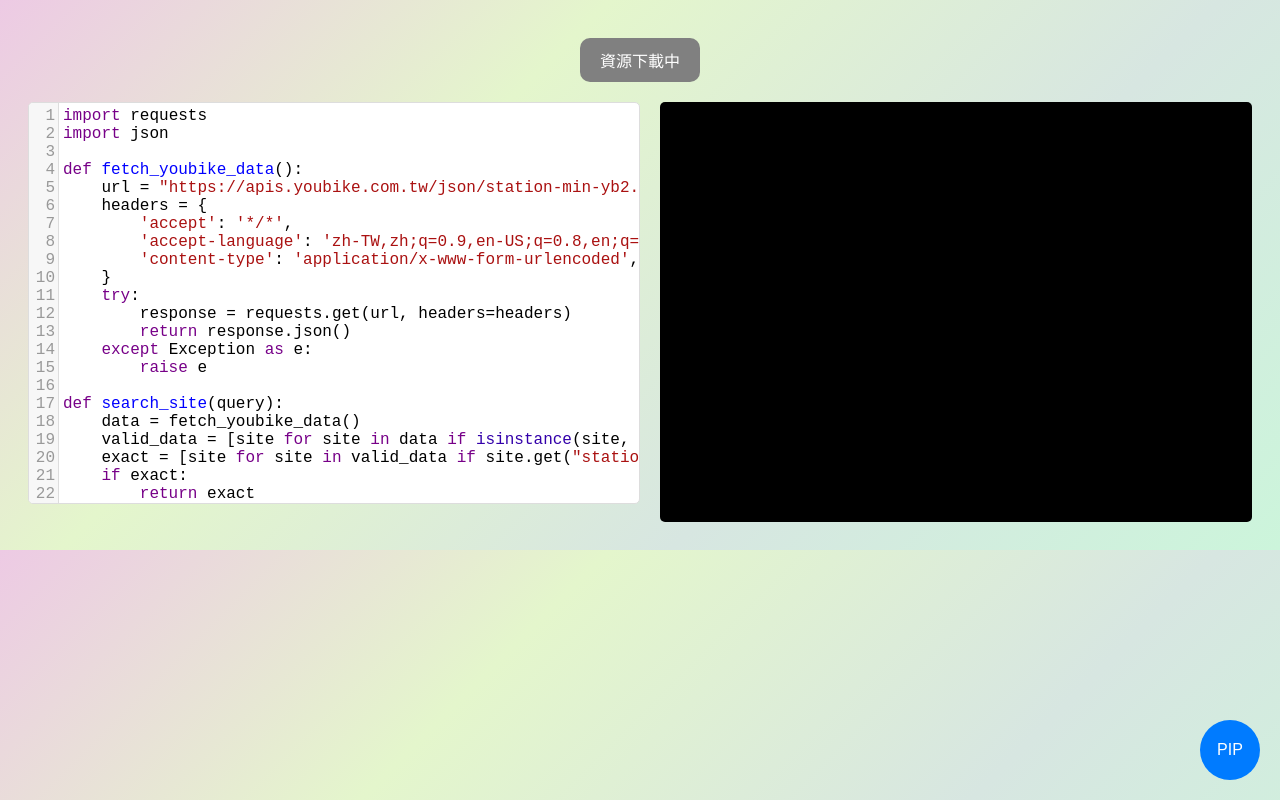
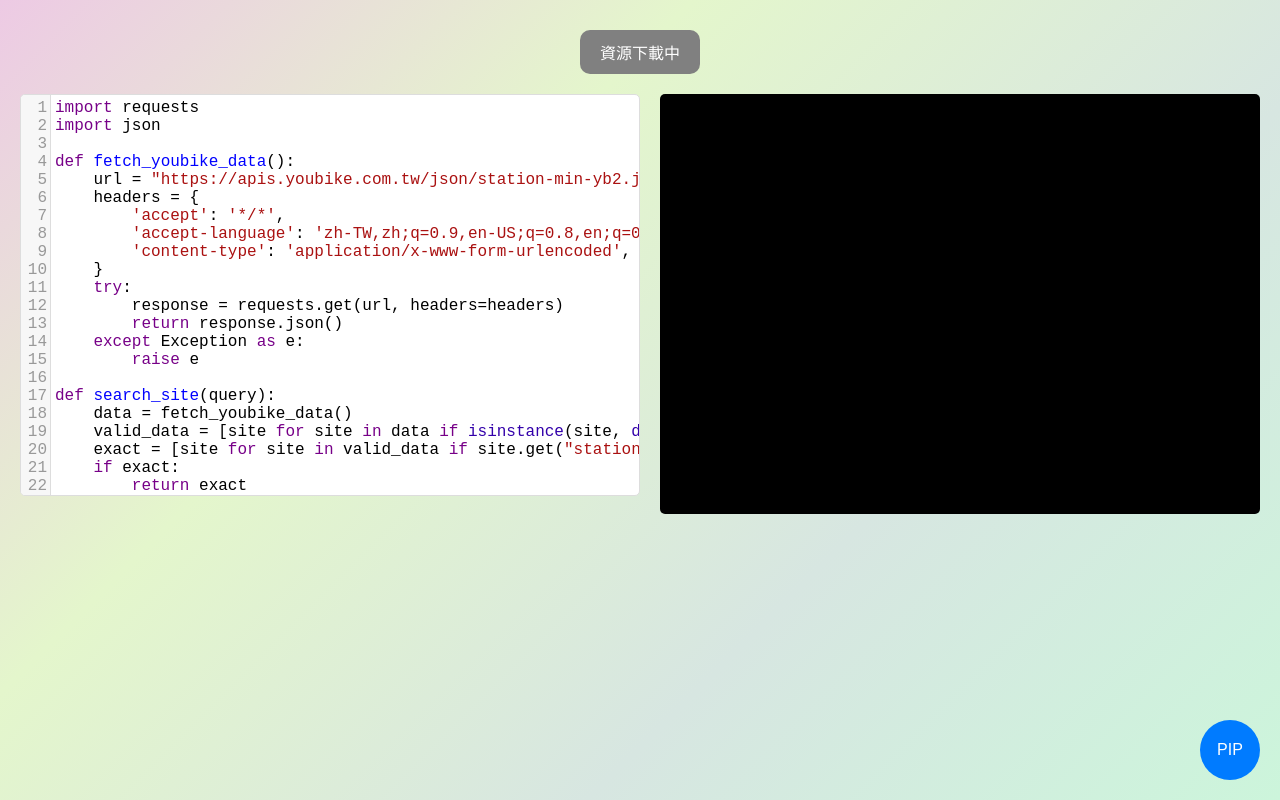
Before and after one commit to potatosserver/YouBike_Python, a plain HTML site: page index.html in a window 1280 px wide. Drawn offline with nearby package versions, Linux system fonts and the light colour scheme; a script that the page names is missing.

Commit message:
Update index.html

```diff
--- a/index.html
+++ b/index.html
@@ -12,6 +12,9 @@
             font-family: Arial, sans-serif;
             padding: 20px;
             transition: background 6s linear;
+            margin: 0; /* 移除預設邊距 */
+            min-height: 100vh; /* 確保 body 至少和視窗一樣高，修復漸層斷層 */
+            box-sizing: border-box; /* 讓 padding 不會增加 body 的總高度 */
         }
         @keyframes gradientAnimation {
             0% { background-position: 0% 50%; }
```
